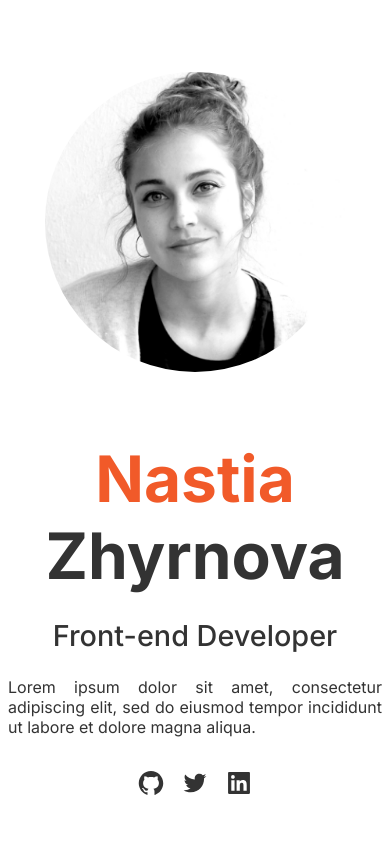
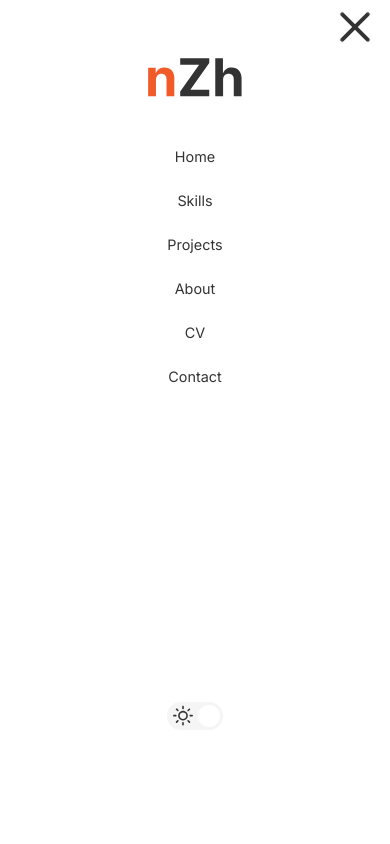
Before and after one commit to nastiazhyrnova/portfolio, a React (Create React App) app: page / in a window 390 px wide. Shown: the top 844 px of the page. Built offline with nearby package versions, Linux system fonts and the light colour scheme.

Commit message:
mobile navigation added

```diff
--- a/src/components/AppIcons/AppIcon.js
+++ b/src/components/AppIcons/AppIcon.js
@@ -19,10 +19,11 @@ const AppIcon = props => {
 	const theme = useTheme();
 
 	return (
-		<IconWrapper title={`${props.title} ${props.subtitle}`}>
+		<IconWrapper
+			title={`${props.title} ${props.subtitle ? props.subtitle : ''}`}>
 			<Icon
 				icon={props.icon}
-				title={`${props.title} ${props.subtitle}`}
+				title={`${props.title} ${props.subtitle ? props.subtitle : ''}`}
 				size={props.size}
 				color={theme.secondaryText}
 			/>
--- a/src/components/AppIcons/AppsList.js
+++ b/src/components/AppIcons/AppsList.js
@@ -35,12 +35,12 @@ export const TECHS = [
 		icon: <SiRedux />,
 	},
 	{
+		title: 'React Router',
+		icon: <SiReactrouter />,
+	},
+	{
 		title: 'styled-components',
 		icon: <SiStyledComponents />,
-	},
-	{
-		title: 'React Router',
-		icon: <SiReactrouter />,
 	},
 	{
 		title: 'JavaScript',
--- a/src/components/Layout/Header.js
+++ b/src/components/Layout/Header.js
@@ -8,6 +8,10 @@ import logoDark from '../../assets/logo/logoDark.svg';
 import logoLight from '../../assets/logo/logoLight.svg';
 
 const HeaderStyled = styled.header`
+	z-index: 99;
+	position: sticky;
+	top: 0;
+	background-color: ${props => props.theme.mainBg};
 	display: flex;
 	justify-content: space-evenly;
 	align-items: center;
@@ -24,7 +28,7 @@ const HeaderStyled = styled.header`
 	}
 
 	@media (max-width: 767px) {
-		display: none;
+		display: ${props => (props.showMobile ? 'flex' : 'none')};
 		background-color: ${props => props.theme.mainBg};
 		flex-direction: column;
 		position: fixed;
@@ -38,11 +42,10 @@ const Logo = styled.img`
 
 const Header = props => {
 	const theme = useSelector(state => state.theme);
-
 	return (
-		<HeaderStyled>
+		<HeaderStyled showMobile={props.showMobile}>
 			<Logo src={theme === 'light' ? logoDark : logoLight} alt='Logo nZh' />
-			<MainNav />
+			<MainNav closeMobileMenu={props.closeMobileMenu} />
 			<ThemeToggle />
 		</HeaderStyled>
 	);
--- a/src/components/Layout/Layout.js
+++ b/src/components/Layout/Layout.js
@@ -1,9 +1,14 @@
 import { useState } from 'react';
+import { useSelector } from 'react-redux';
 
 import styled from 'styled-components';
 
 import Footer from './Footer';
 import Header from './Header';
+import Burger from '../Navigation/Burger';
+
+import logoDark from '../../assets/logo/logoDark.svg';
+import logoLight from '../../assets/logo/logoLight.svg';
 
 const LayoutStyled = styled.div`
 	min-height: 100vh;
@@ -12,12 +17,42 @@ const LayoutStyled = styled.div`
 	justify-content: space-between;
 `;
 
+const MobileHeader = styled.div`
+	background-color: ${props => props.theme.mainBg};
+	/* background-color: blue; */
+	z-index: 98;
+	width: 100%;
+	position: fixed;
+	height: 3.5rem;
+	display: flex;
+	flex-direction: row;
+	align-items: center;
+	justify-content: flex-start;
+`;
+const Logo = styled.img`
+	height: 2rem;
+	margin: 1rem;
+`;
+
 const Layout = props => {
-	const [showHeader, setShowHeader] = useState(true);
+	const [showMobileMenu, setShowMobileMenu] = useState(true);
+	const theme = useSelector(state => state.theme);
 
 	return (
 		<LayoutStyled>
-			<Header />
+			<MobileHeader>
+				{' '}
+				<Logo src={theme === 'light' ? logoDark : logoLight} alt='Logo nZh' />
+			</MobileHeader>
+			<Burger
+				isActive={showMobileMenu}
+				onClick={() => setShowMobileMenu(!showMobileMenu)}
+			/>
+
+			<Header
+				showMobile={showMobileMenu}
+				closeMobileMenu={() => setShowMobileMenu(false)}
+			/>
 			<main>{props.children}</main>
 			<Footer />
 		</LayoutStyled>
@@ -25,5 +60,3 @@ const Layout = props => {
 };
 
 export default Layout;
-
-//TODO - set  a burger icon and show conditionally header if it is mobile view
--- a/src/components/Navigation/Burger.js
+++ b/src/components/Navigation/Burger.js
@@ -1,10 +1,85 @@
-import MainNav from './MainNav';
+import styled from 'styled-components';
 
-const Burger = () => {
+const BurgerButtonWrapper = styled.div`
+	z-index: 100;
+	position: fixed;
+	top: 0;
+	right: 0;
+	@media (min-width: 768px) {
+		display: none;
+	}
+`;
+const BurgerButton = styled.button`
+	padding: 15px 15px;
+	display: inline-block;
+	cursor: pointer;
+	transition-property: opacity, filter;
+	transition-duration: 0.15s;
+	transition-timing-function: linear;
+	font: inherit;
+	color: inherit;
+	text-transform: none;
+	background-color: transparent;
+	border: 0;
+	margin: 0;
+	overflow: visible;
+`;
+const BurgerBox = styled.span`
+	width: 40px;
+	height: 24px;
+	display: inline-block;
+	position: relative;
+`;
+const BurgerInner = styled.span`
+	position: absolute;
+	display: block;
+	transition-property: transform, opacity;
+	transition-timing-function: ease;
+	transition-duration: 0.15s;
+	width: 40px;
+	height: 4px;
+	background-color: ${props => props.theme.mainText};
+	border-radius: 4px;
+	margin-top: -2px;
+	top: 2px;
+	transform: ${props =>
+		props.isActive ? 'translate3d(0, 10px, 0) rotate(45deg)' : 'none'};
+	&::before,
+	&::after {
+		width: 40px;
+		height: 4px;
+		background-color: ${props => props.theme.mainText};
+		border-radius: 4px;
+		position: absolute;
+		content: '';
+		display: block;
+	}
+	&::before {
+		top: 10px;
+		transform: ${props =>
+			props.isActive && 'rotate(-45deg) translate3d(-5.71429px, -6px, 0)'};
+		opacity: ${props => (props.isActive ? '0' : '1')};
+	}
+	&::after {
+		top: 20px;
+		transform: ${props =>
+			props.isActive && 'translate3d(0, -20px, 0) rotate(-90deg)'};
+	}
+`;
+
+const Burger = props => {
 	return (
-		<div>
-			<MainNav />
-		</div>
+		<BurgerButtonWrapper>
+			<BurgerButton
+				type='button'
+				isActive={props.isActive}
+				title='Menu'
+				onClick={props.onClick}>
+				<BurgerBox>
+					<BurgerInner isActive={props.isActive}></BurgerInner>
+				</BurgerBox>
+			</BurgerButton>
+		</BurgerButtonWrapper>
 	);
 };
 
--- a/src/components/Navigation/MainNav.js
+++ b/src/components/Navigation/MainNav.js
@@ -1,8 +1,8 @@
 import NavItems from './NavItems/NavItems';
 
-const MainNav = () => {
+const MainNav = props => {
 	const items = [
-		{ name: 'Home', path: '/' },
+		{ name: 'Home', path: '/#home', hashlink: true },
 		{ name: 'Skills', path: '/#skills', hashlink: true },
 		{ name: 'Projects', path: '/projects' },
 		{ name: 'About', path: '/about' },
@@ -12,7 +12,7 @@ const MainNav = () => {
 
 	return (
 		<nav>
-			<NavItems items={items} navlink />
+			<NavItems items={items} navlink closeMobileMenu={props.closeMobileMenu} />
 		</nav>
 	);
 };
--- a/src/components/Navigation/NavItems/NavItem.js
+++ b/src/components/Navigation/NavItems/NavItem.js
@@ -30,19 +30,27 @@ const ButtonStyled = styled.button`
 `;
 
 const NavItem = props => {
+	const navLinkEl = (
+		<NavLinkStyled to={props.path} onClick={props.closeMobileMenu}>
+			{props.name}
+		</NavLinkStyled>
+	);
+
+	const navHashLinkEl = (
+		<NavHashLinkStyled smooth to={props.path} onClick={props.closeMobileMenu}>
+			{props.name}
+		</NavHashLinkStyled>
+	);
+
+	const button = (
+		<ButtonStyled {...props} onClick={props.closeMobileMenu}>
+			{props.name}
+		</ButtonStyled>
+	);
+
 	return (
 		<li>
-			{props.navlink ? (
-				props.haslink ? (
-					<NavLinkStyled to={props.path}>{props.name}</NavLinkStyled>
-				) : (
-					<NavHashLinkStyled smooth to={props.path}>
-						{props.name}
-					</NavHashLinkStyled>
-				)
-			) : (
-				<ButtonStyled {...props}>{props.name}</ButtonStyled>
-			)}
+			{props.navlink ? (props.hashlink ? navLinkEl : navHashLinkEl) : button}
 		</li>
 	);
 };
--- a/src/components/Navigation/NavItems/NavItems.js
+++ b/src/components/Navigation/NavItems/NavItems.js
@@ -25,6 +25,7 @@ const NavItems = props => {
 					path={item.path}
 					navlink={props.navlink}
 					hashlink={props.hashlink}
+					closeMobileMenu={props.closeMobileMenu}
 				/>
 			))}
 		</List>
--- a/src/components/UI/Button.js
+++ b/src/components/UI/Button.js
@@ -8,7 +8,7 @@ const ButtonStyled = styled.button`
 	padding: 1rem 3rem;
 	font-size: 1.25rem;
 	border-radius: 1rem;
-	margin: 7rem 0 2rem;
+	margin: 1rem 0;
 
 	&:hover {
 		cursor: pointer;
--- a/src/pages/Home.js
+++ b/src/pages/Home.js
@@ -16,24 +16,20 @@ const Photo = styled.img`
 	border-radius: 50%;
 	margin: 4rem 0;
 `;
-
 const MainTitleWrapper = styled.div`
 	h1 {
 		display: inline-block;
 	}
 `;
-
 const AccentColor = styled.h1`
 	display: inline-block;
 	color: var(--accent-color);
 `;
-
 const Description = styled.p`
 	max-width: 800px;
 	text-align: justify;
 	margin-bottom: 2rem;
 `;
-
 const DevSkillsList = styled.ul`
 	list-style-type: '→ ';
 	text-align: left;
@@ -48,16 +44,18 @@ const DevSkillsList = styled.ul`
 const Home = props => {
 	return (
 		<Layout>
+			<section id='home'>
 				<Photo src={myPhoto} alt='My photo' />
 				<MainTitleWrapper>
 					<AccentColor>Nastia</AccentColor> <h1>Zhyrnova</h1>
 				</MainTitleWrapper>
 				<h4>Front-end Developer</h4>
 				<Description>
-				Lorem ipsum dolor sit amet, consectetur adipiscing elit, sed do eiusmod
-				tempor incididunt ut labore et dolore magna aliqua.
+					Lorem ipsum dolor sit amet, consectetur adipiscing elit, sed do
+					eiusmod tempor incididunt ut labore et dolore magna aliqua.
 				</Description>
 				<SocialNetworks />
+			</section>
 			<section id='skills'>
 				<h3>Tech stack & tools</h3>
 				<AppIcons list={TECHS} size='3.5rem' />
@@ -76,10 +74,16 @@ const Home = props => {
 				<AppIcons list={OTHER} size='2.75rem' />
 			</section>
 			<section id='cv'>
+				<h3>My full CV:</h3>
+				<a
+					href='https://nastiazhyrnova.com/cv.pdf'
+					target='_blank'
+					rel='noreferrer'
+					title='Download full CV'>
 					<Button>
-					{/* //TODO - add link to the CV file*/}
-					<Icon icon={<HiDownload />} /> Download full CV
+						<Icon icon={<HiDownload />} /> Download CV
 					</Button>
+				</a>
 			</section>
 		</Layout>
 	);
--- a/src/styles/GlobalStyles.js
+++ b/src/styles/GlobalStyles.js
@@ -49,11 +49,11 @@ h2 {
 }
 h3 {
   font-size: 2.25rem;
-  margin: 7rem 0 3rem;
+  padding: 7rem 0 3rem;
 }
 h4 {
   font-size: 1.8rem;
-  margin: 1.5rem 0;
+  padding: 1.5rem 0;
   font-weight: 500;
 }
 .icon {
```
Lines whose indentation alone changed are shown as unchanged.
